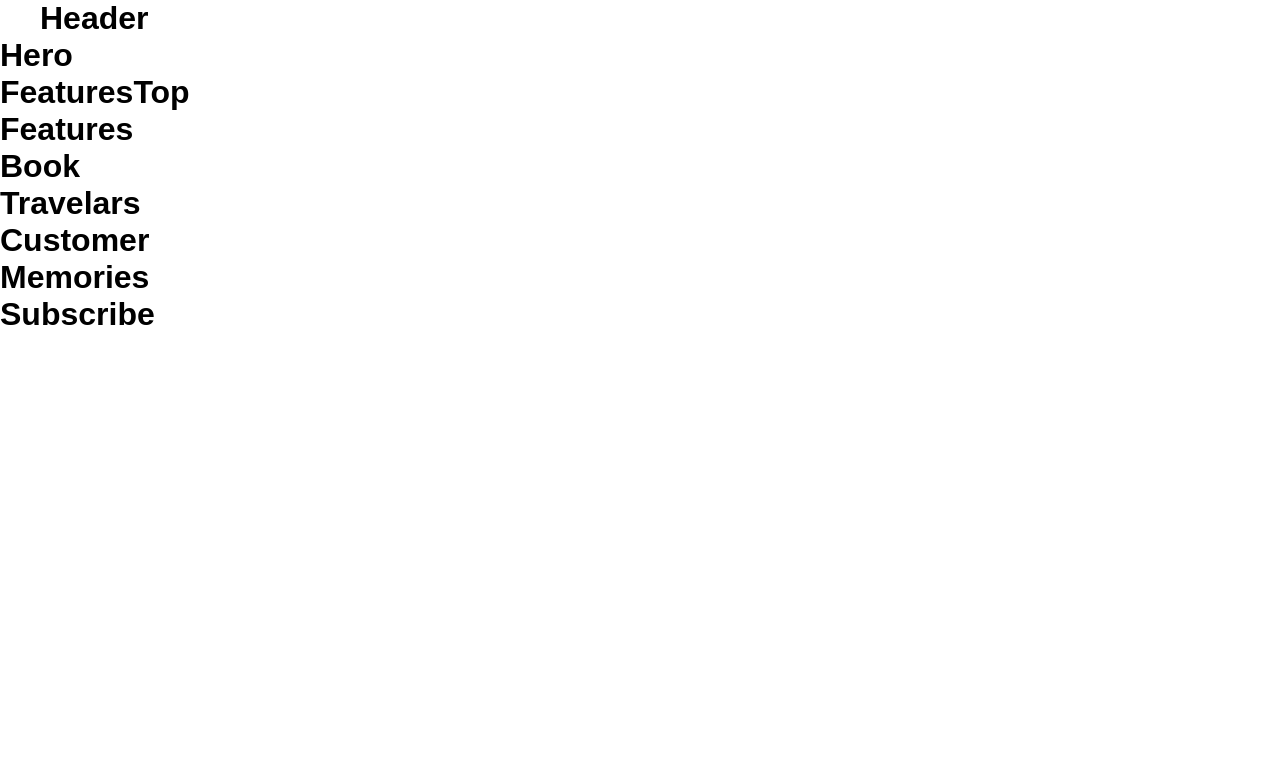
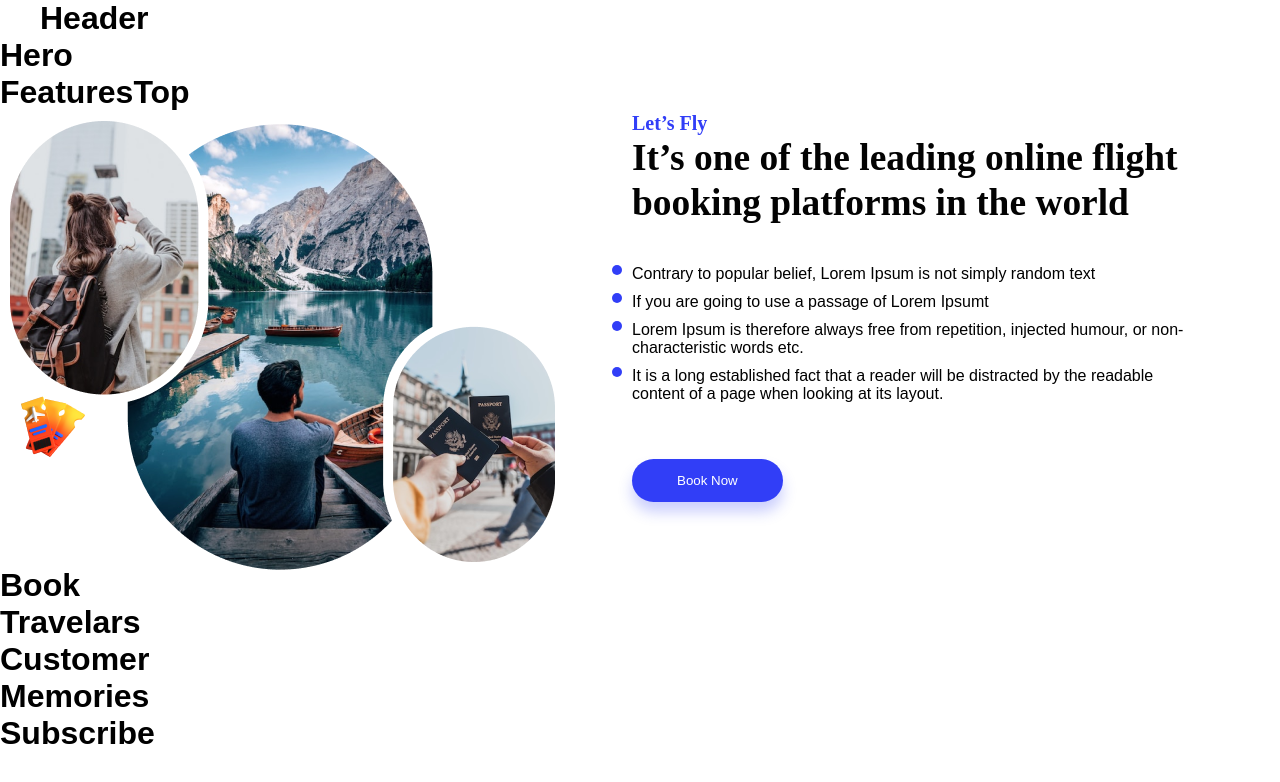
Before and after one commit to roziqov1011/f3-team, a React (Create React App) app: page / in a window 1280 px wide. Shown: the top 782 px of the page. Built offline with nearby package versions, Linux system fonts and the light colour scheme.

Commit message:
add sarvar

```diff
--- a/src/components/Features/Features.jsx
+++ b/src/components/Features/Features.jsx
@@ -1,11 +1,48 @@
 import React from 'react'
+import './Features.scss'
+import features__left from '../../img/features__left.png'
+
 import FeaturesTop from '../FeaturesTop/FeaturesTop'
+import { Link } from 'react-router-dom'
 
 function Features() {
   return (
-    <div>
+    <div className='features'>
       <FeaturesTop/>
-      <h1>Features</h1>
+      <div className="features__big">
+      <div className="features__left">
+<img src={features__left} alt="img" />
+
+      </div>
+      <div className="features__right">
+<Link>
+Let’s Fly
+</Link>
+<div className="text">
+<h3>
+It’s one of the leading online flight booking platforms in the world
+</h3>
+</div>
+<ul className='features__right__list'>
+  <li className='features__right__item'>
+    <p>Contrary to popular belief, Lorem Ipsum is not simply random text</p>
+  </li>
+  <li className='features__right__item'>
+    <p>If you are going to use a passage of Lorem Ipsumt</p>
+  </li>
+  <li className='features__right__item'>
+    <p>Lorem Ipsum is therefore always free from repetition, injected humour, or non-characteristic words etc.</p>
+  </li>
+  <li className='features__right__item'>
+    <p>It is a long established fact that a reader will be distracted by the readable content of a page when looking at its layout.</p>
+  </li>
+  <li className='features__right__item__btn'>
+    <button>Book Now</button>
+  </li>
+</ul>
+
+      </div>
+      </div>
 
     </div>
   )
--- /dev/null
+++ b/src/components/Features/Features.scss
@@ -0,0 +1,66 @@
+.features__big {
+    display: flex;
+
+
+    .features__left {
+        width: 560px;
+        height: 456px;
+    }
+
+    .features__right {
+        width: 588px;
+        height: 456px;
+        margin-left: 72px;
+
+        a {
+            color: #313EF7;
+            font-family: Montserrat;
+            font-size: 20px;
+            font-style: normal;
+            font-weight: 900;
+            line-height: 24px;
+        }
+
+        .text {
+            color: #030303;
+            font-family: Montserrat;
+            font-size: 32px;
+            font-style: normal;
+            font-weight: 700;
+            line-height: 45px;
+        }
+
+        .features__right__list {
+            width: 568px;
+            margin-top: 40px;
+            position: relative;
+
+            .features__right__item {
+                margin-bottom: 10px;
+
+            }
+            .features__right__item::before {
+                content: '';
+                background-color: #313EF7;
+                width: 10px;
+                height: 10px;
+                border-radius: 50%;
+                display: block;
+                position: absolute;
+                left: -20px;
+
+            }
+
+            button {
+                padding: 14px 45px;
+                border-radius: 56px;
+                background-color: #313EF7;
+                color: #fff;
+                border: none;
+                margin-top: 46px;
+                box-shadow: 0px 10px 14px 0px rgba(49, 62, 247, 0.25);
+
+            }
+        }
+    }
+}
--- a/src/index.js
+++ b/src/index.js
@@ -2,11 +2,15 @@ import React from 'react';
 import ReactDOM from 'react-dom/client';
 import './index.css';
 import App from './App';
+import { BrowserRouter } from 'react-router-dom';
 
 
 const root = ReactDOM.createRoot(document.getElementById('root'));
 root.render(
   <React.StrictMode>
+    <BrowserRouter>
+
     <App />
+    </BrowserRouter>
   </React.StrictMode>
 );
```
Also changed, not shown: src/img/features__left.png (added).
